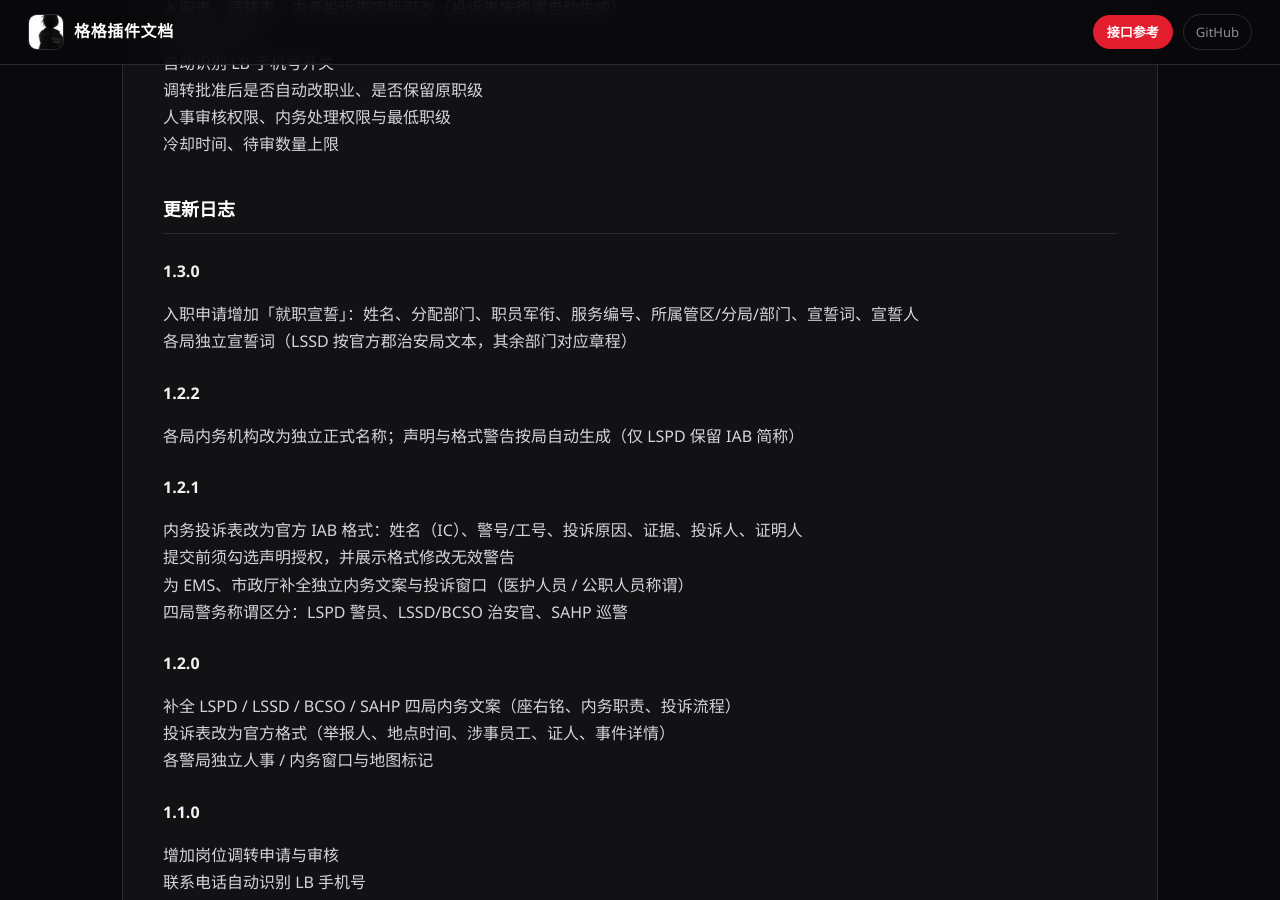
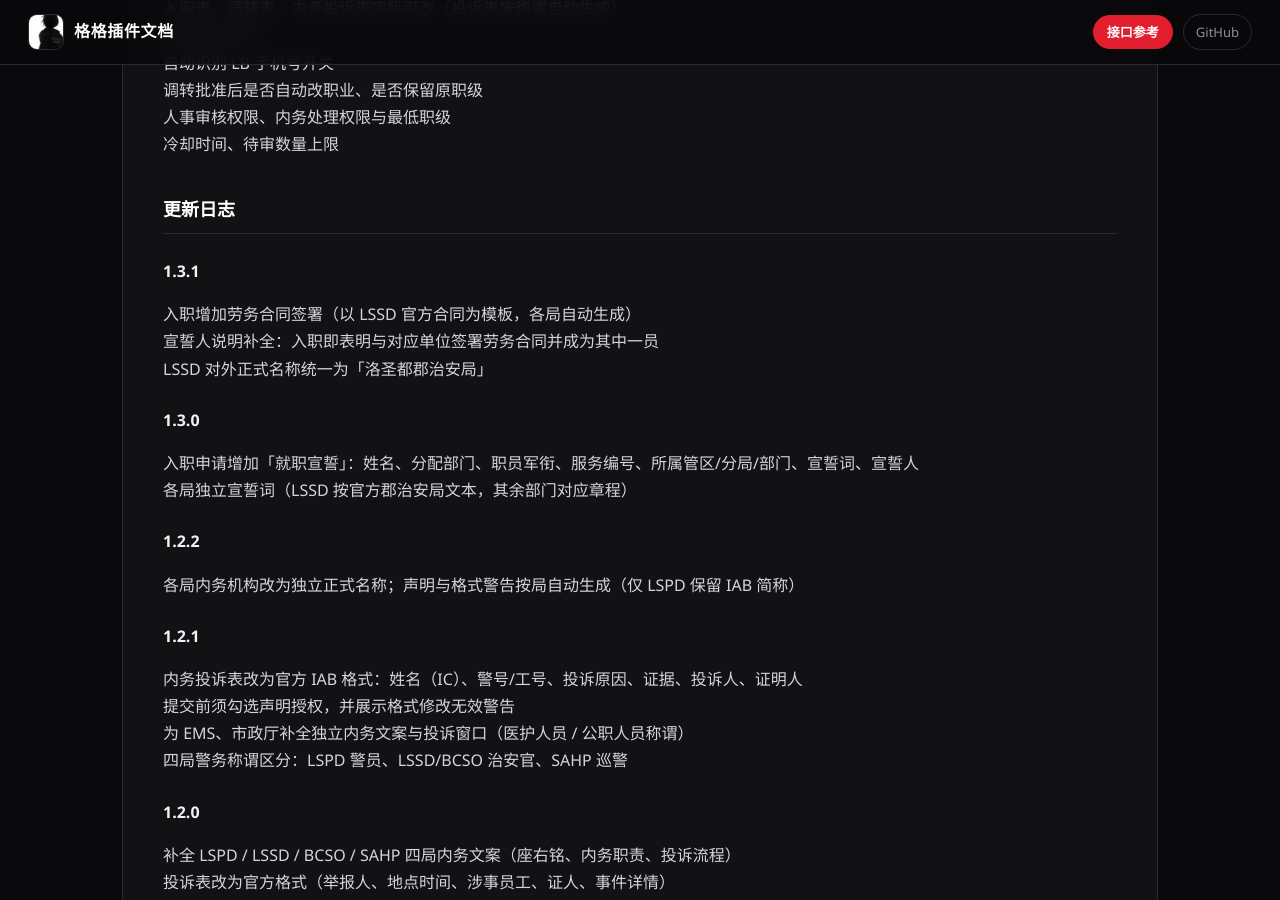
Before and after one commit to gege806/gege-docs, a Jekyll site: the page built from plugins/gg-jobapply.md, in a window 1280 px wide and 900 px high, scrolled down 1577 px. Built offline with Jekyll 4.4.1, drawn with Linux system fonts in a browser that asks for light colours.

Commit message:
docs(gg_jobapply): 1.3.1 labor contract on hire
Co-authored-by: Cursor <cursoragent@cursor.com>

```diff
--- a/plugins/gg-jobapply.md
+++ b/plugins/gg-jobapply.md
@@ -63,6 +63,12 @@ ensure gg_jobapply
 
 ## 更新日志
 
+### 1.3.1
+
+- 入职增加劳务合同签署（以 LSSD 官方合同为模板，各局自动生成）
+- 宣誓人说明补全：入职即表明与对应单位签署劳务合同并成为其中一员
+- LSSD 对外正式名称统一为「洛圣都郡治安局」
+
 ### 1.3.0
 
 - 入职申请增加「就职宣誓」：姓名、分配部门、职员军衔、服务编号、所属管区/分局/部门、宣誓词、宣誓人
```
